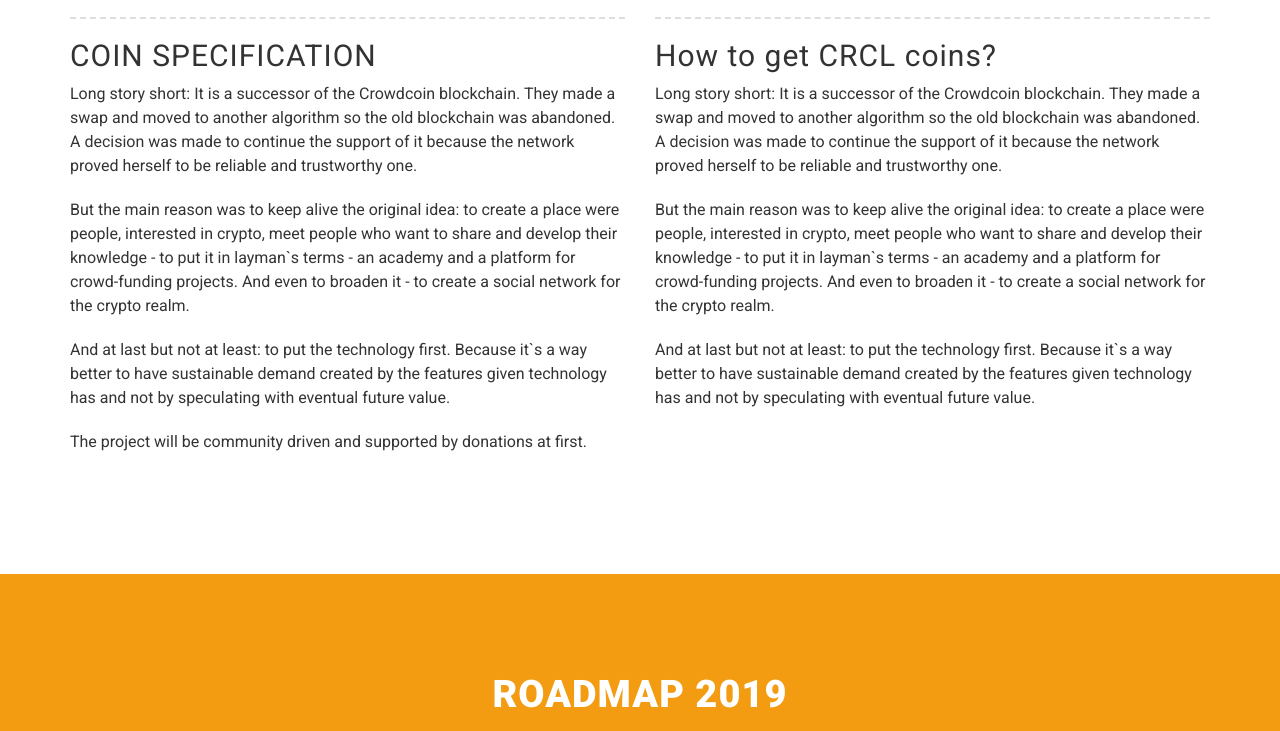
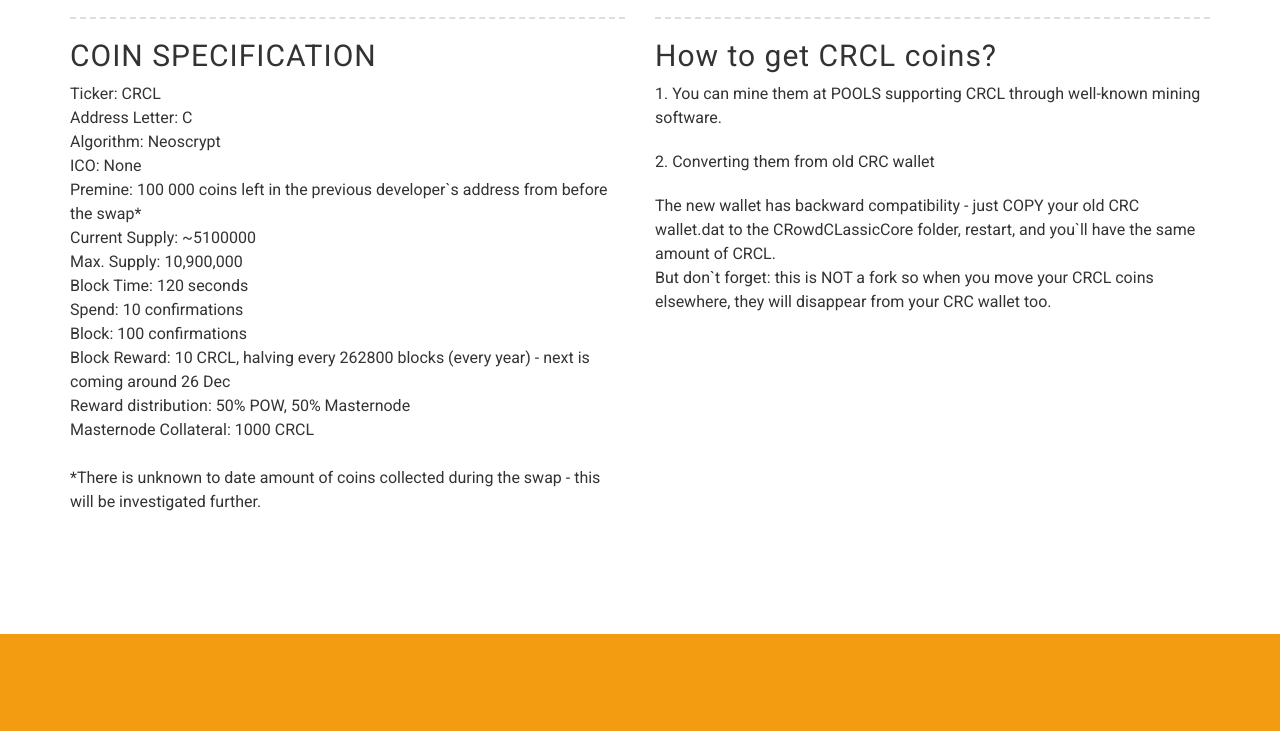
Before and after one commit to CRowdCLassic/CRowdCLassic, a plain HTML site: page index.html in a window 1280 px wide. Shown: the part 1664-2395 px from the top of the page. Drawn offline with Linux system fonts and the light colour scheme; a script that the page names is missing.

Commit message:
Update index.html

```diff
--- a/index.html
+++ b/index.html
@@ -65,7 +65,7 @@ License URL: http://creativecommons.org/licenses/by/3.0
                         <a class="page-scroll" href="#page-top">Home</a>
                     </li>
                     <li>
-                        <a class="page-scroll" href="#crcl">Specs</a>
+                        <a class="page-scroll" href="#specs">Specs</a>
                     </li>
                     <li>
                         <a class="page-scroll" href="#roadmap">Roadmap</a>
@@ -124,26 +124,39 @@ License URL: http://creativecommons.org/licenses/by/3.0
 <!--//about-->
 
 <!--CRCL-->
-<section id="crcl" class="bwt-about text-left">
+<section id="specs" class="bwt-about text-left">
 <div class="container">
 <div class="row">
 <div class="col-md-6">
 <h1 class="bwt-section-title text-uppercase">CRowdCLassic(CRCL)</h1>
 <hr>
 <h2>COIN SPECIFICATION</h2>
-<p>Long story short: It is a successor of the Crowdcoin blockchain. They made a swap and moved to another algorithm so the old blockchain was abandoned. A decision was made to continue the support of it because the network proved herself to be reliable and trustworthy one.</p>
-<p>But the main reason was to keep alive the original idea: to create a place were people, interested in crypto, meet people who want to share and develop their knowledge - to put it in layman`s terms - an academy and a platform for crowd-funding projects. And even to broaden it - to create a social network for the crypto realm.</p>
-<p>And at last but not at least: to put the technology first. Because it`s a way better to have sustainable demand created by the features given technology has and not by speculating with eventual future value.</p>
-<p>The project will be community driven and supported by donations at first.</p>
+<p>Ticker: CRCL<br>
+Address Letter: C<br>
+Algorithm: Neoscrypt<br>
+ICO: None<br>
+Premine: 100 000 coins left in the previous developer`s address from before the swap*<br>
+Current Supply: ~5100000<br>
+Max. Supply: 10,900,000<br>
+Block Time: 120 seconds<br>
+Spend: 10 confirmations<br>
+Block: 100 confirmations<br>
+Block Reward: 10 CRCL, halving every 262800 blocks (every year) - next is coming around 26 Dec<br>
+Reward distribution: 50% POW, 50% Masternode<br>
+Masternode Collateral: 1000 CRCL<br>
+<br>
+*There is unknown to date amount of coins collected during the swap - this will be investigated further.
+</p>
 </div>
 <div class="col-md-6">
 <!-- <img src="images/bitcoin-640.png" class="img-responsive" alt=""> -->
 <h1 class="bwt-section-title text-uppercase">&nbsp;</h1>
 <hr>
 <h2>How to get CRCL coins?</h2>
-<p>Long story short: It is a successor of the Crowdcoin blockchain. They made a swap and moved to another algorithm so the old blockchain was abandoned. A decision was made to continue the support of it because the network proved herself to be reliable and trustworthy one.</p>
-<p>But the main reason was to keep alive the original idea: to create a place were people, interested in crypto, meet people who want to share and develop their knowledge - to put it in layman`s terms - an academy and a platform for crowd-funding projects. And even to broaden it - to create a social network for the crypto realm.</p>
-<p>And at last but not at least: to put the technology first. Because it`s a way better to have sustainable demand created by the features given technology has and not by speculating with eventual future value.</p>
+<p>1. You can mine them at POOLS supporting CRCL through well-known mining software.</p>
+<p>2. Converting them from old CRC wallet</p>
+<p>The new wallet has backward compatibility - just COPY your old CRC wallet.dat to the CRowdCLassicCore folder, restart, and you`ll have the same amount of CRCL. <br>
+But don`t forget: this is NOT a fork so when you move your CRCL coins elsewhere, they will disappear from your CRC wallet too.</p>
 </div>
 </div>
 </div>
@@ -153,7 +166,7 @@ License URL: http://creativecommons.org/licenses/by/3.0
 <!--Buy Rate-->
 <section id="roadmap" class="bwt-buyrate text-center">
 <div class="container text-center">
-<h1 class="bwt-section-title text-uppercase">Roadmap 2019</h1>
+<h1 class="bwt-section-title text-uppercase">Roadmap 2019 (WIP)</h1>
 <hr>
 <div class="row">
 <div class="col-md-6">
```
